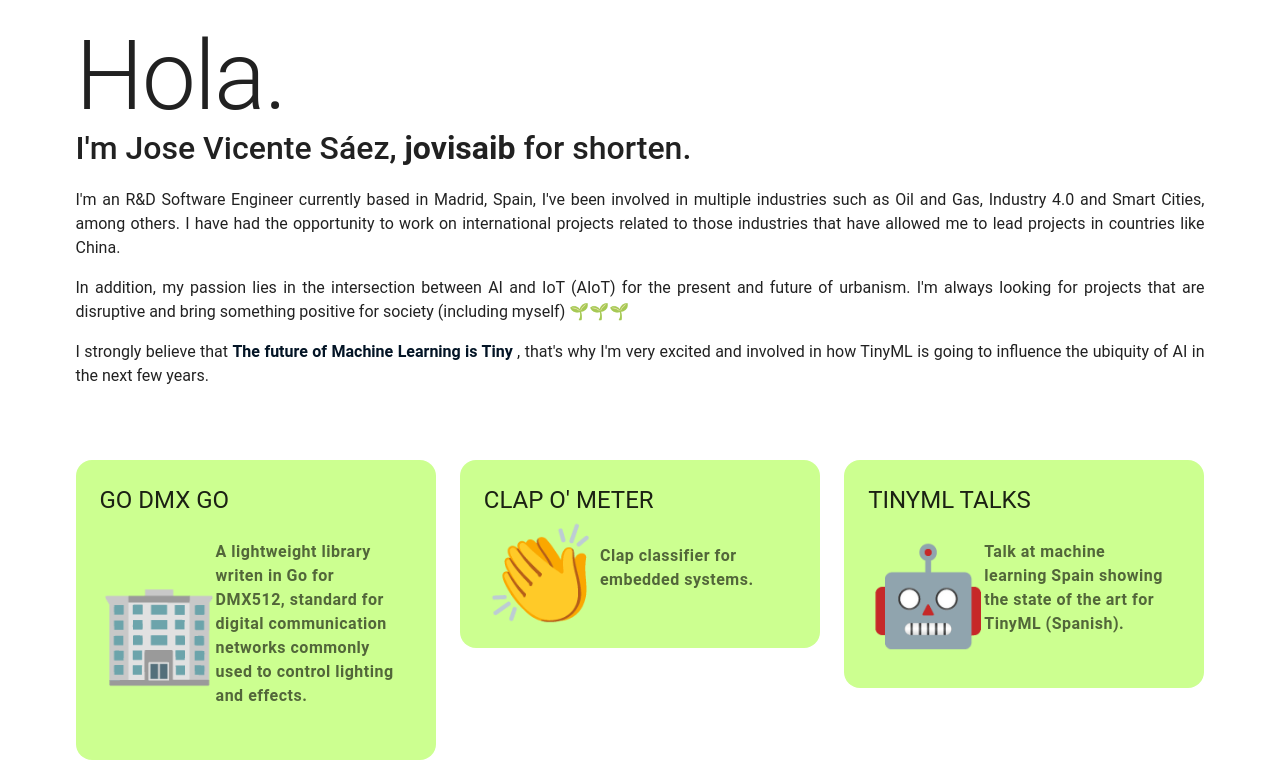
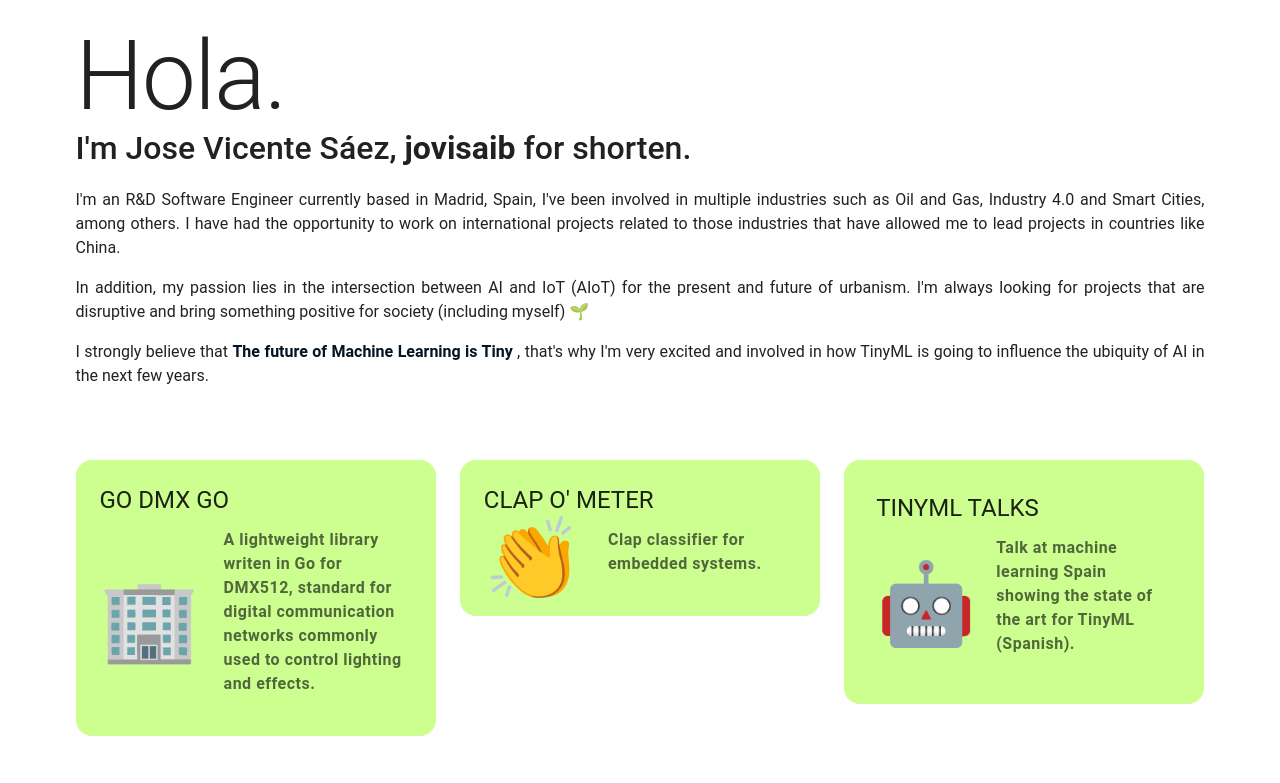
Before and after one commit to jovisaib/webpage-own, a Vue app: page / in a window 1280 px wide. Shown: the top 783 px of the page. Built offline with nearby package versions, Linux system fonts and the light colour scheme.

Commit message:
style enhancement

```diff
--- a/src/components/Home.vue
+++ b/src/components/Home.vue
@@ -20,7 +20,7 @@
                         future of
                         urbanism. I'm always looking for projects that are disruptive and bring something positive for
                         society
-                        (including myself) 🌱🌱🌱</p>
+                        (including myself) 🌱</p>
 
                     <p>
                         I strongly believe that
@@ -49,10 +49,10 @@
                             <v-card-subtitle class="font-weight-bold body-1">
                                 <v-row align="center">
                                     <v-col cols="3">
-                                        <div class="emoji-color text-h1 text-center">🏢</div>
+                                        <div class="emoji-style text-center">🏢</div>
                                     </v-col>
                                     <v-col cols="9">
-                                        <p class="pa-3 ml-5">A lightweight library writen in Go for DMX512, standard for
+                                        <p class="pl-3 ml-7">A lightweight library writen in Go for DMX512, standard for
                                             digital communication
                                             networks commonly used to control lighting and effects.</p>
                                     </v-col>
@@ -72,10 +72,10 @@
                             <v-card-subtitle class="font-weight-bold body-1">
                                 <v-row align="center">
                                     <v-col cols="3">
-                                        <div class="emoji-color text-h1 text-center">👏</div>
+                                        <div class="emoji-style text-center">👏</div>
                                     </v-col>
                                     <v-col cols="9">
-                                        <p class="pa-3 ml-5">Clap classifier for embedded systems.</p>
+                                        <p class="pl-3 ml-7">Clap classifier for embedded systems.</p>
                                     </v-col>
                                 </v-row>
                             </v-card-subtitle>
@@ -85,7 +85,7 @@
                 <v-col cols="12" lg="4" sm="6" xs="12">
                     <v-hover v-slot="{ hover }">
                         <v-card :elevation="hover ? 2 : 0" :class="{ 'on-hover': hover }"
-                            class="font-weight-bold pa-2 light-green accent-1 rounded-xl">
+                            class="font-weight-bold pa-4 light-green accent-1 rounded-xl">
                             <v-card-title class="text-h5">
                                 TINYML TALKS
                             </v-card-title>
@@ -93,10 +93,10 @@
                             <v-card-subtitle class="font-weight-bold body-1">
                                 <v-row align="center">
                                     <v-col cols="3">
-                                        <div class="emoji-color text-h1 text-center">🤖</div>
+                                        <div class="emoji-style text-center">🤖</div>
                                     </v-col>
                                     <v-col cols="9">
-                                        <p class="pa-3 ml-5">Talk at machine learning Spain showing the state of the art for
+                                        <p class="pl-3 ml-7">Talk at machine learning Spain showing the state of the art for
                                             TinyML
                                             (Spanish).</p>
                                     </v-col>
@@ -155,18 +155,8 @@ export default {
     margin-left: auto;
 }
 
-.divider_line {
-    background-color: gray;
-    display: block;
-    height: 1px;
-    width: 100%;
-    border: 0;
-    margin-bottom: 8px;
-    margin-top: 8px;
-    opacity: 0.3;
-}
-
-.emoji-color {
+.emoji-style {
     color: rgba(0, 0, 0, 1);
+    font-size: 5.00rem!important;
 }
 </style>
```
